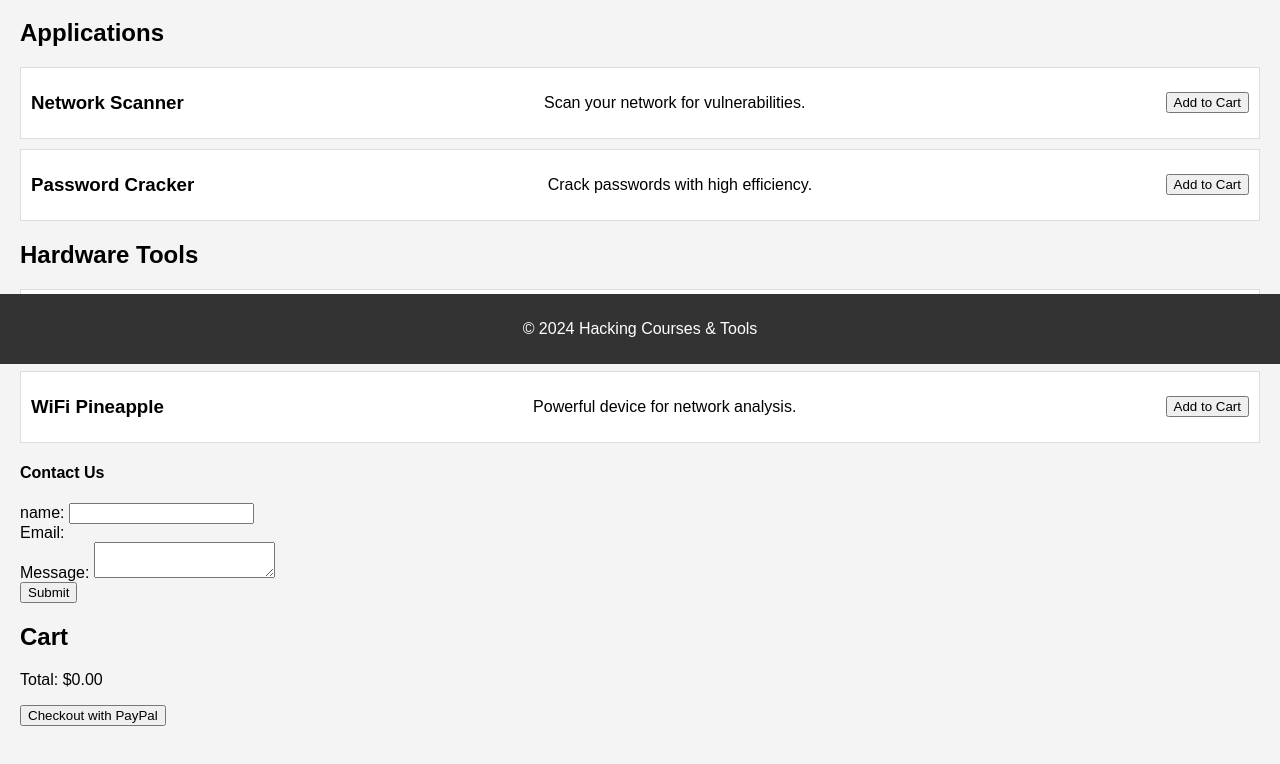
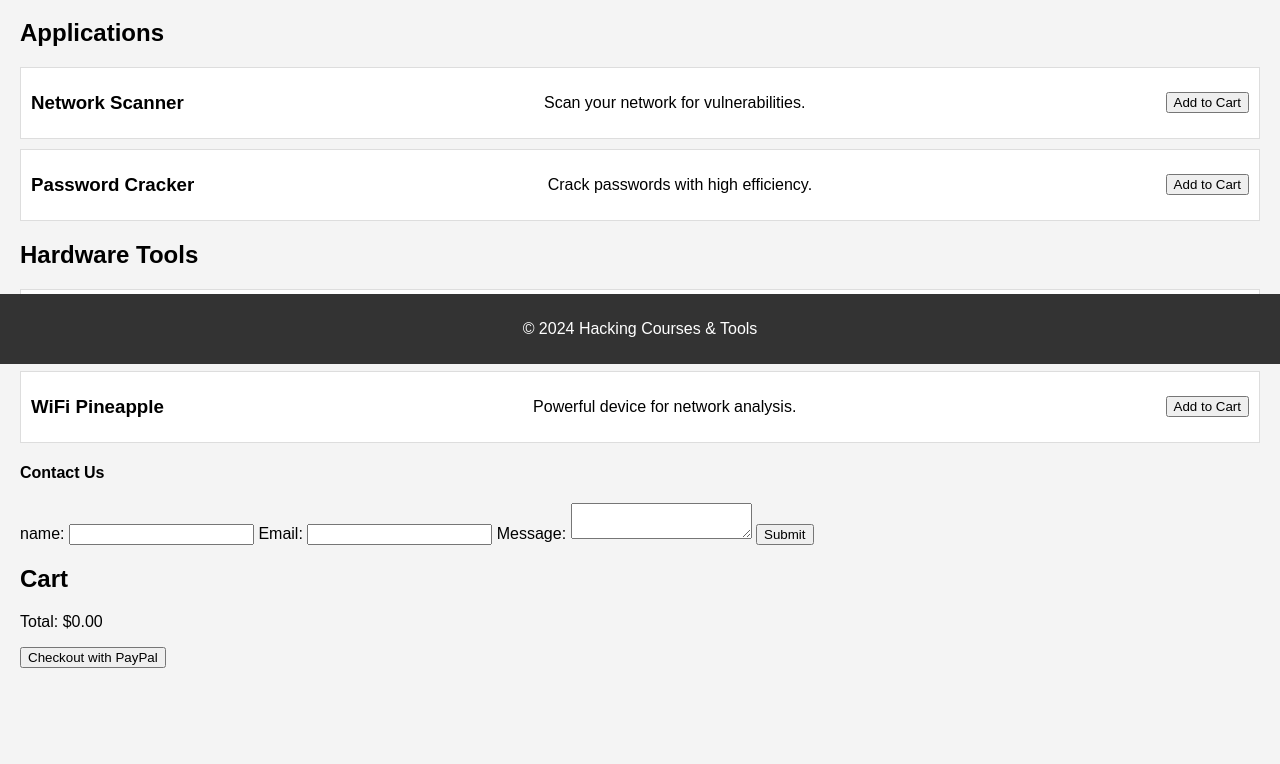
Before and after one commit to darkblackorganization/bittu, a plain HTML site: page index.html in a window 1280 px wide. Shown: the part 436-1200 px from the top of the page. After the commit the page ends 1144 px from the top, so only its background shows below. Drawn offline with Linux system fonts and the light colour scheme.

Commit message:
Update index.html

```diff
--- a/index.html
+++ b/index.html
@@ -77,13 +77,10 @@
             <form id="contact-form">
                 <label for="name" >name:</label>
                 <input type="text" id="name" name="name" required>
-            		<br>
                 <label for="email">Email:</label>
-                <input type="email" id="email" name="email" hidden="hh"required>
-            		<br>
+                <input type="email" id="email" name="email" required>
                 <label for="message">Message:</label>
                 <textarea id="message" name="message" required></textarea>
-            		<br>
                 <button type="submit">Submit</button>
             </form>
         		</div>
```
